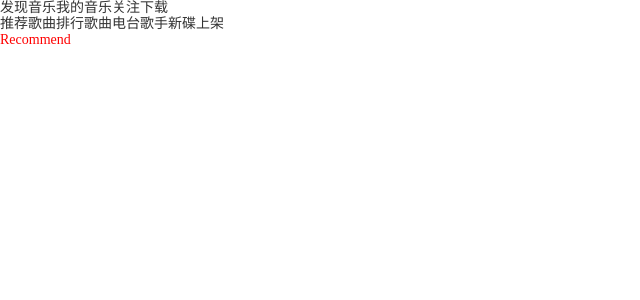
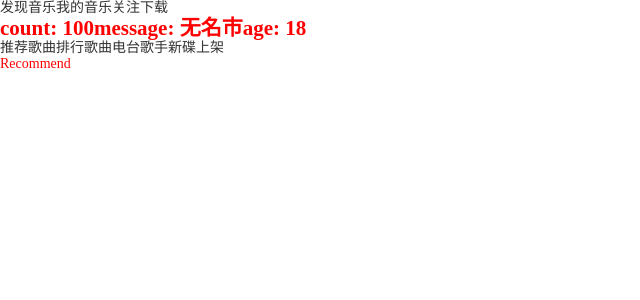
Before and after one commit to liwei478/wz-music, a React (Create React App) app: page /#/discover/recommend in a window 1280 px wide. Shown: the top 300 px of the page, without its empty margins (0-640 px from the left). Built offline with nearby package versions, Linux system fonts and the light colour scheme.

Commit message:
创建 store demo

```diff
--- a/package.json
+++ b/package.json
@@ -3,6 +3,7 @@
   "version": "0.1.0",
   "private": true,
   "dependencies": {
+    "@reduxjs/toolkit": "^1.9.1",
     "@testing-library/jest-dom": "^5.16.5",
     "@testing-library/react": "^13.4.0",
     "@testing-library/user-event": "^13.5.0",
@@ -14,6 +15,7 @@
     "normalize.css": "^8.0.1",
     "react": "^18.2.0",
     "react-dom": "^18.2.0",
+    "react-redux": "^8.0.5",
     "react-router-dom": "^6.4.5",
     "react-scripts": "5.0.1",
     "typescript": "^4.9.4",
--- a/src/App.tsx
+++ b/src/App.tsx
@@ -1,8 +1,26 @@
 import React, { Suspense } from 'react'
 import { useRoutes, Link } from 'react-router-dom'
 import routes from './router'
+import { useAppSelector } from './store'
 
+// import { useSelector } from 'react-redux'
+// import { IRootState } from './store'
+// import store from './store'
+
+// type GetStateFnType = typeof store.getState
+// type IRootState = ReturnType<GetStateFnType>
 function App() {
+  const { count, message, age } = useAppSelector((state) => ({
+    count: state.counter.count,
+    message: state.counter.message,
+    age: state.counter.age
+  }))
+
+  // const { count, message } = useSelector((state: IRootState) => ({
+  //   count: state.counter.count,
+  //   message: state.counter.message
+  // }))
+
   return (
     <div className="App">
       <div className="nav">
@@ -11,6 +29,11 @@ function App() {
         <Link to="/focus">关注</Link>
         <Link to="/download">下载</Link>
       </div>
+      <h2>
+        count: {count}
+        message: {message}
+        age: {age}
+      </h2>
       <Suspense fallback="">
         <div className="main">{useRoutes(routes)}</div>
       </Suspense>
--- a/src/index.tsx
+++ b/src/index.tsx
@@ -1,16 +1,20 @@
 import React from 'react'
 import ReactDOM from 'react-dom/client'
 import { HashRouter } from 'react-router-dom'
+import { Provider } from 'react-redux'
 
 import 'normalize.css'
 import './assets/css/index.less'
 
 import App from '@/App'
+import store from '@/store'
 
 const root = ReactDOM.createRoot(document.getElementById('root') as HTMLElement)
 
 root.render(
-  <HashRouter>
-    <App />
-  </HashRouter>
+  <Provider store={store}>
+    <HashRouter>
+      <App />
+    </HashRouter>
+  </Provider>
 )
--- /dev/null
+++ b/src/store/index.ts
@@ -0,0 +1,16 @@
+import { configureStore } from '@reduxjs/toolkit'
+import { TypedUseSelectorHook, useSelector } from 'react-redux'
+import counterReducer from './modules/counter'
+
+const store = configureStore({
+  reducer: {
+    counter: counterReducer
+  }
+})
+
+type GetStateFnType = typeof store.getState
+export type IRootState = ReturnType<GetStateFnType>
+
+export const useAppSelector: TypedUseSelectorHook<IRootState> = useSelector
+
+export default store
--- /dev/null
+++ b/src/store/modules/counter.ts
@@ -0,0 +1,13 @@
+import { createSlice } from '@reduxjs/toolkit'
+
+const counterSlice = createSlice({
+  name: 'counter',
+  initialState: {
+    count: 100,
+    age: 18,
+    message: '无名市'
+  },
+  reducers: {}
+})
+
+export default counterSlice.reducer
```
Also changed, not shown: 1 other file (tests, documents, lock files or other folders).
